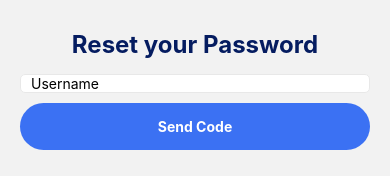
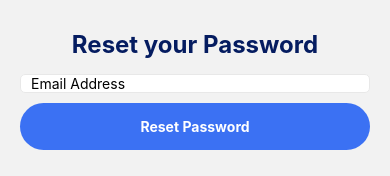
Before and after one commit to Jsjk112344/Orbital24PathPilot, a React Native app: screen /ForgotPassword in a window 390 px wide. Shown: the top 176 px of the page. Built offline with nearby package versions, Linux system fonts and the light colour scheme; what @react-native-google-signin/google-signin would draw is missing.

Commit message:
updated ForgotPasswordScreen

```diff
--- a/src/screens/ForgotPasswordScreen/ForgotPasswordScreen.js
+++ b/src/screens/ForgotPasswordScreen/ForgotPasswordScreen.js
@@ -1,16 +1,34 @@
 import React, {useState} from 'react';
-import {View, Text, StyleSheet, ScrollView} from 'react-native';
+import {View, Text, StyleSheet, ScrollView, Alert} from 'react-native';
 import CustomInput from '../../components/CustomInput';
 import CustomButton from '../../components/CustomButton';
 import { useNavigation } from '@react-navigation/native';
+import { getAuth, getUserByEmail, sendPasswordResetEmail } from '@react-native-firebase/auth';
 
 const ForgotPasswordScreen = () => {
-    const [username, setUsername] = useState('');
+    const [email, setEmail] = useState('');
     const navigation = useNavigation();
+
     //Button functionality
     const onSendPressed = () => {
-        navigation.navigate('ResetPassword')
+        if (email.trim() === '') {
+            alert("Please enter your email.");
+            return;
+        }
+
+        const auth = getAuth();
+        sendPasswordResetEmail(auth, email)
+        .then(() => {
+            alert("Password reset link has been sent to your email");
+        })
+        .catch((error) => {
+            const errorCode = error.code;
+            const errorMessage = error.message;
+            console.log('Error:', error);
+            alert(error.message);
+        });
     }
+
     const onSignInPressed = () => {
         navigation.navigate('SignIn');
     }
@@ -20,23 +38,20 @@ const ForgotPasswordScreen = () => {
             <View style={styles.root}>
                 <Text style={styles.title}>Reset your Password</Text>
                 <CustomInput
-                    value={username}
-                    setValue={setUsername}
-                    placeholder="Username"
+                    value={email}
+                    setValue={setEmail}
+                    placeholder="Email Address"
                     secureTextEntry={false}
                 />
                 <CustomButton
                     onPress={onSendPressed}
-                    text="Send Code"
+                    text="Reset Password"
                 />
                 <CustomButton
                     onPress={onSignInPressed}
                     text="Back to Sign In"
                     type="TERTIARY"
                 />
-
-
-
             </View>
         </ScrollView>
 
```
Also changed, not shown: 1 other file (tests, documents, lock files or other folders).
